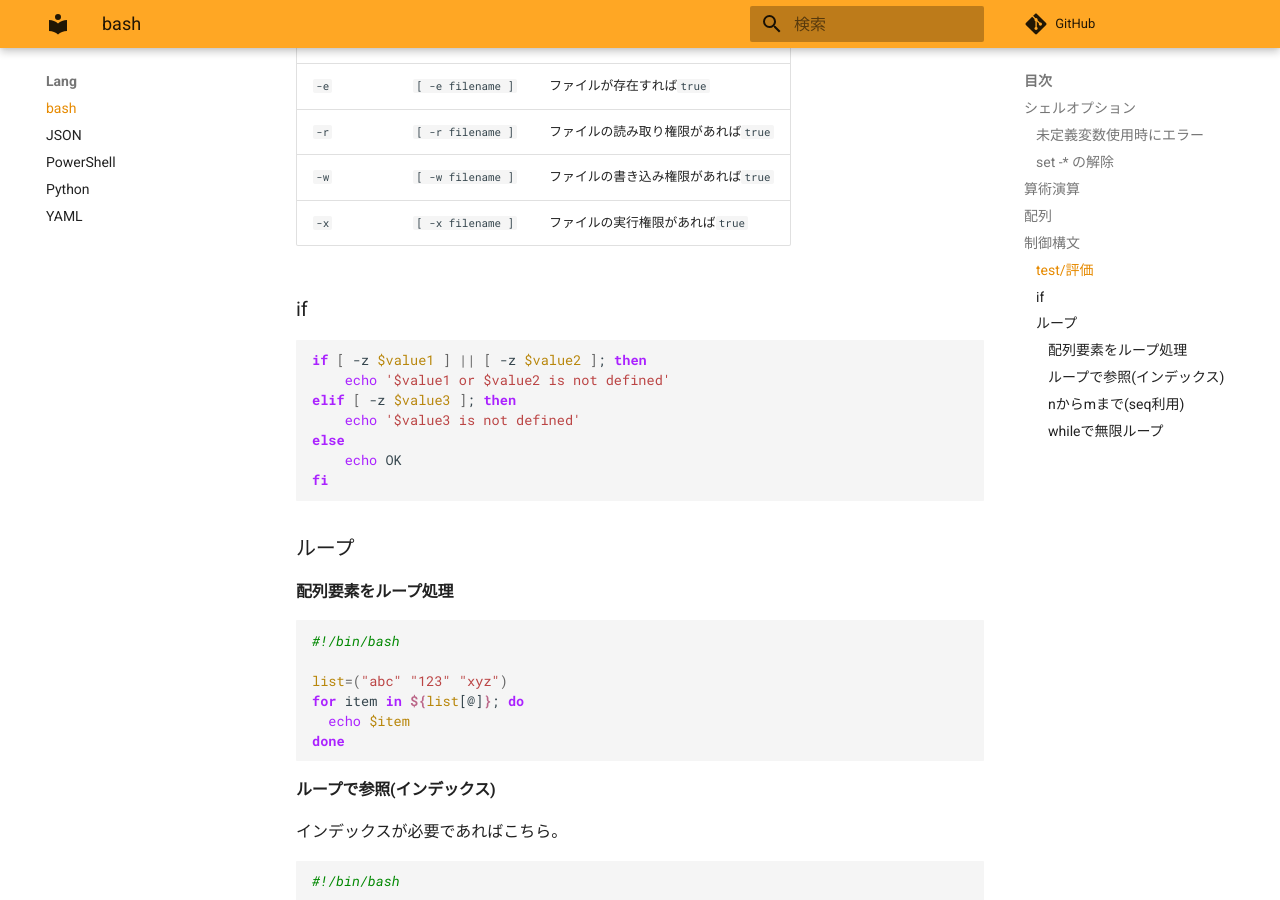
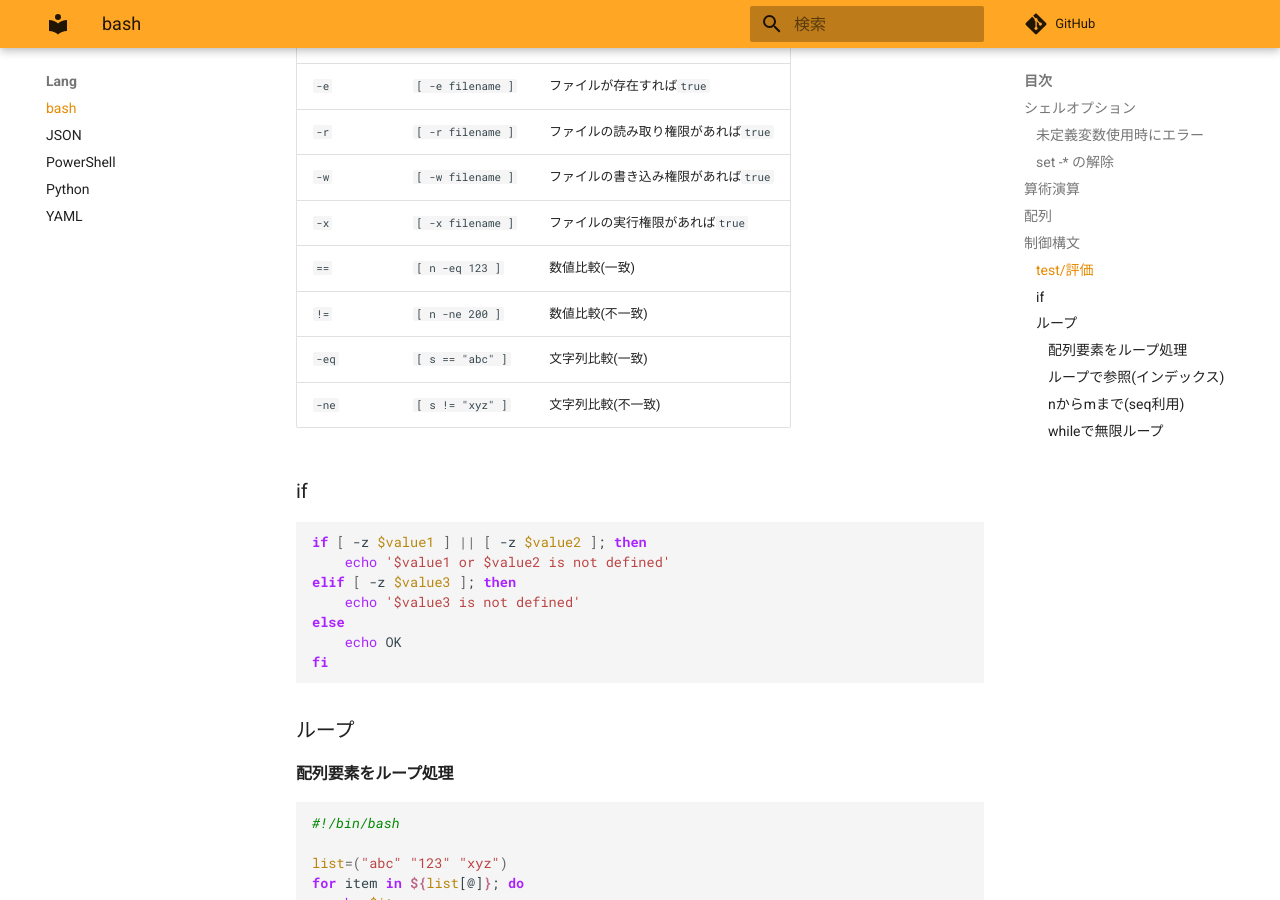
Before and after one commit to zaki-lknr/docs, an MkDocs documentation site: the page built from docs/lang/bash.md, in a window 1280 px wide and 900 px high, scrolled down 1424 px. Built offline with MkDocs 1.6.1 and Material for MkDocs 9.7.7, drawn with Linux system fonts in a browser that asks for light colours; comment, search, counter and statistics services are not loaded.

Commit message:
add: lang/bash: 比較演算子

```diff
--- a/docs/lang/bash.md
+++ b/docs/lang/bash.md
@@ -59,6 +59,10 @@ $ echo ${list[1]}
 | `-r`  | `[ -r filename ]` | ファイルの読み取り権限があれば`true` |
 | `-w`  | `[ -w filename ]` | ファイルの書き込み権限があれば`true` |
 | `-x`  | `[ -x filename ]` | ファイルの実行権限があれば`true`   |
+| `==`  | `[ n -eq 123 ]`   | 数値比較(一致)              |
+| `!=`  | `[ n -ne 200 ]`   | 数値比較(不一致)             |
+| `-eq` | `[ s == "abc" ]`  | 文字列比較(一致)             |
+| `-ne` | `[ s != "xyz" ]`  | 文字列比較(不一致)            |
 
 ### if
 
```
